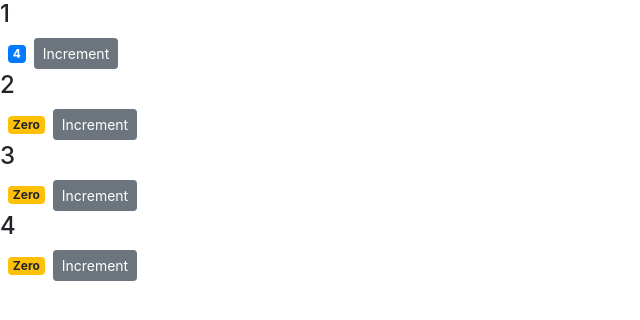
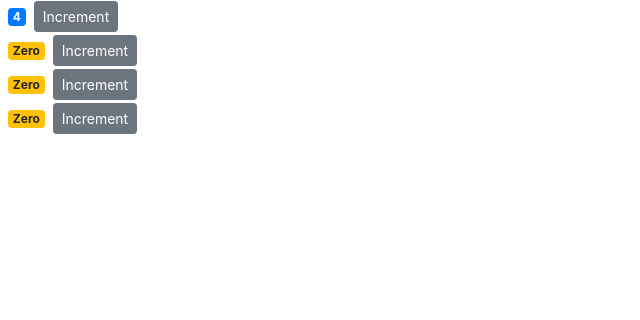
Before and after one commit to wblaircox/React-Course, a React (Create React App) app in the folder counter-app/: page / in a window 1280 px wide. Shown: the top 320 px of the page, without its empty margins (0-640 px from the left). Built offline with nearby package versions, Linux system fonts and the light colour scheme.

Commit message:
6 - Props vs State

```diff
--- a/counter-app/src/components/counter.jsx
+++ b/counter-app/src/components/counter.jsx
@@ -14,6 +14,7 @@ class Counter extends Component {
   // Arrow function was experimental at time of tutorial, may break in future. If so, use constructor.
   handleIncrement = product => {
     console.log(product);
+    this.props.value = 0;
     this.setState({ value: this.state.value + 1 });
   };
 
@@ -23,7 +24,6 @@ class Counter extends Component {
 
     return (
       <div>
-        <h4>{this.props.id}</h4>
         <span className={this.getBadgeClasses()}>{this.formatCount()}</span>
         <button
           onClick={() => this.handleIncrement()} //this does not work, product not defined.
--- a/counter-app/src/components/counters.jsx
+++ b/counter-app/src/components/counters.jsx
@@ -15,9 +15,7 @@ class Counters extends Component {
     return (
       <div>
         {this.state.counters.map(counter => (
-          <Counter key={counter.id} value={counter.value} id={counter.id}>
-            <h4>Counter #{counter.id}</h4>
-          </Counter>
+          <Counter key={counter.id} value={counter.value} id={counter.id} />
         ))}
       </div>
     );
```
